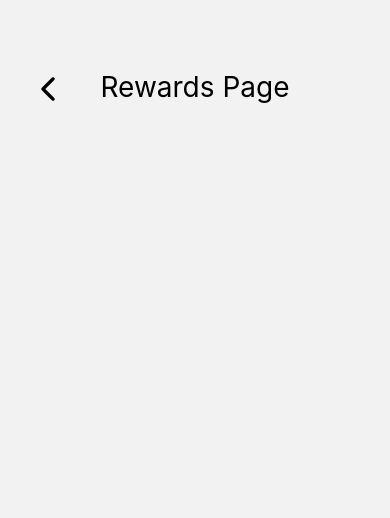
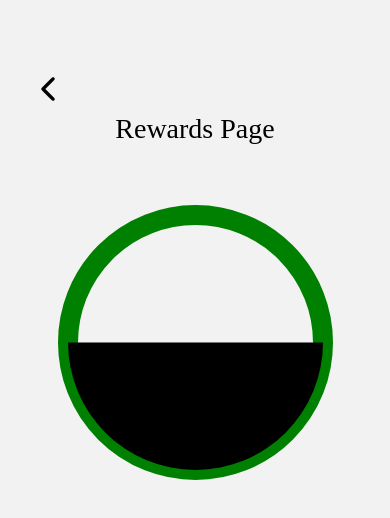
Before and after one commit to zixuantan/Green-Living, a React Native app: screen /Rewards1 in a window 390 px wide. Shown: the top 518 px of the page. Built offline with nearby package versions, Linux system fonts and the light colour scheme.

Commit message:
added ring component

```diff
--- a/components/Rewards1.js
+++ b/components/Rewards1.js
@@ -5,6 +5,7 @@ import {Picker} from '@react-native-picker/picker'
 import { Ionicons } from '@expo/vector-icons';
 import { useState } from 'react';
 import { Touchable } from 'react-native';
+import Ring from './Ring';
 
 const Rewards1 = ({ navigation }) => {
 
@@ -26,14 +27,18 @@ const Rewards1 = ({ navigation }) => {
           />
         </TouchableOpacity>
 
-
         <Text style={styles.title}>Rewards Page</Text>
 
 
+      </View>
+
+      <View style={[styles.container, { justifyContent: 'center', alignItems: 'center', paddingTop: 60 }]}>
+
+      <Ring size={275} strokeWidth={20} color="green" text="Your Text Here"/>
+
+      </View>
 
 
-
-      </View>
 
 
 
@@ -54,7 +59,7 @@ const styles = StyleSheet.create({
   title: {
     marginTop: 70,
     fontSize: 28,
-
+    fontFamily: 'Nunito-Bold',
   },
 
   backButton : {
--- /dev/null
+++ b/components/Ring.js
@@ -0,0 +1,33 @@
+import React from 'react';
+import { View } from 'react-native';
+import Svg, { Circle, Text, TextPath, Path } from 'react-native-svg';
+
+const Ring = ({ size = 200, strokeWidth = 20, color = 'black', text = 'Curved Text' }) => {
+  const radius = (size - strokeWidth) / 2;
+  const circumference = radius * 2 * Math.PI;
+
+  return (
+    <View style={{ width: size, height: size }}>
+      <Svg width={size} height={size} viewBox={`0 0 ${size} ${size}`}>
+        <Circle
+          stroke={color}
+          fill="none"
+          cx={size / 2}
+          cy={size / 2}
+          r={radius}
+          strokeWidth={strokeWidth}
+          strokeDasharray={circumference}
+          strokeDashoffset={0}
+        />
+        <Text fill={color}>
+          <TextPath href="#curve" startOffset={`${(size - circumference) / 2}`}>
+            {text}
+          </TextPath>
+        </Text>
+        <Path id="curve" d={`M ${(size / 2) - radius},${size / 2} A ${radius},${radius} 0 1,0 ${(size / 2) + radius},${size / 2}`} />
+      </Svg>
+    </View>
+  );
+};
+
+export default Ring;
--- a/package.json
+++ b/package.json
@@ -20,7 +20,8 @@
     "react-native-gesture-handler": "~2.16.1",
     "react-native-reanimated": "~3.10.1",
     "react-native-safe-area-context": "4.10.1",
-    "react-native-screens": "3.31.1"
+    "react-native-screens": "3.31.1",
+    "react-native-svg": "^15.2.0"
   },
   "devDependencies": {
     "@babel/core": "^7.20.0"
```
Also changed, not shown: components/HomePage.js (line endings or trailing spaces), 1 other file (tests, documents, lock files or other folders).
